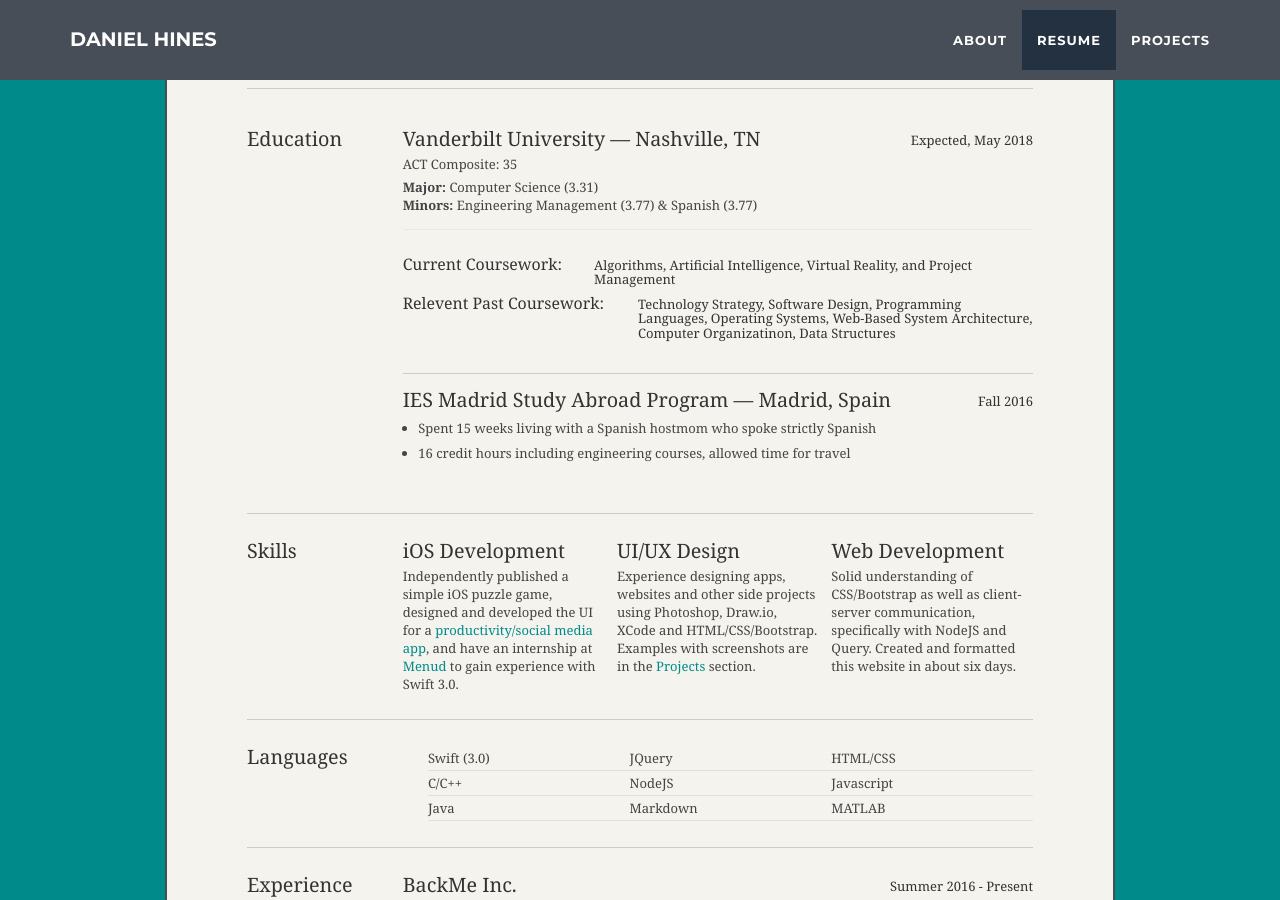
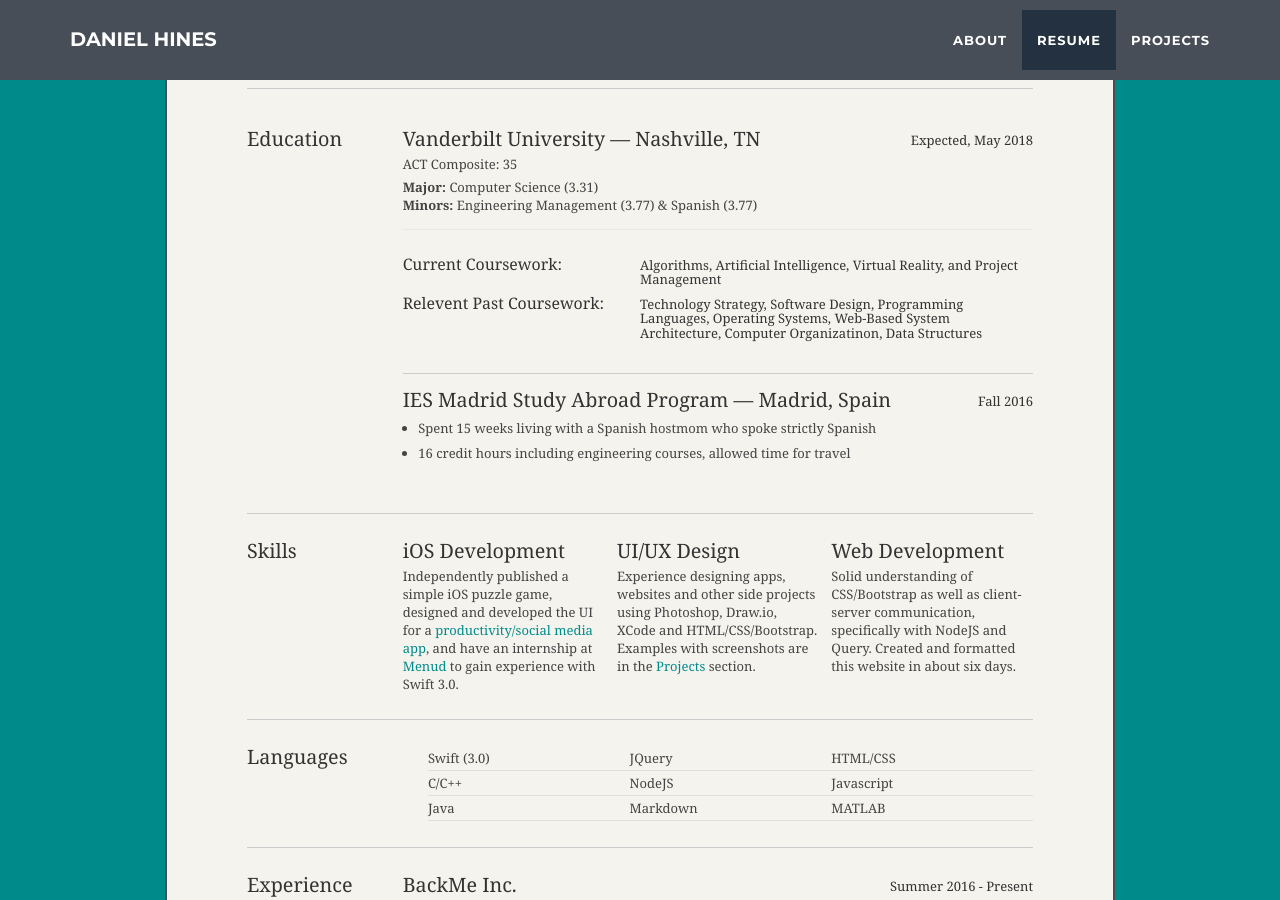
Before and after one commit to danielchines/danielchines.github.io, a Jekyll site: the page built from index.html, in a window 1280 px wide and 900 px high, scrolled down 1774 px. Built offline with Jekyll 4.4.1, drawn with Linux system fonts in a browser that asks for light colours.

Commit message:
Update resume.html

```diff
--- a/_includes/resume.html
+++ b/_includes/resume.html
@@ -59,11 +59,11 @@
 								<p class="resume" style="margin-bottom: 15px; padding-bottom: 15px; border-bottom: 1px solid rgba(204, 204, 204, 0.3);"><strong>Minors: </strong>Engineering Management (3.77) & Spanish (3.77)</p>
 								<div class="coursework">
 									<h3>Current Coursework:</h3>
-									<h4 style="width: 439px; top: 2px">Algorithms, Artificial Intelligence, Virtual Reality, and Project Management</h4>
+									<h4 style="top: 2px">Algorithms, Artificial Intelligence, Virtual Reality, and Project Management</h4>
 								</div>
 								<div class="coursework" style="margin-bottom: 4em;">
 									<h3>Relevent Past Coursework:</h3>
-									<h4 style="width: 395px; top: 2px">Technology Strategy, Software Design, Programming Languages, Operating Systems, Web-Based System Architecture, Computer Organizatinon, Data Structures</h4>
+									<h4 style="top: 2px">Technology Strategy, Software Design, Programming Languages, Operating Systems, Web-Based System Architecture, Computer Organizatinon, Data Structures</h4>
 								</div>
 							</div>
 							<div class="education last">
```
